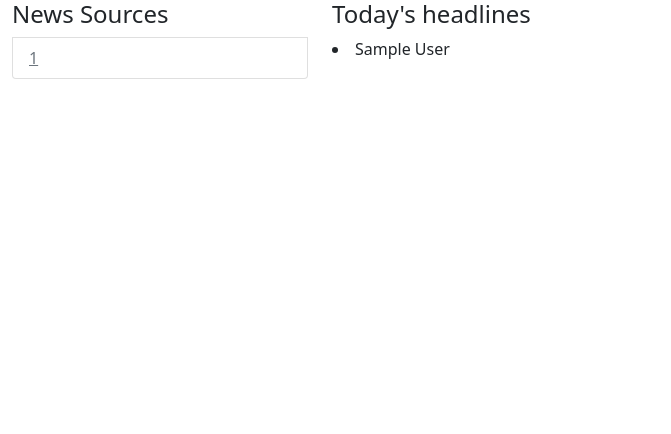
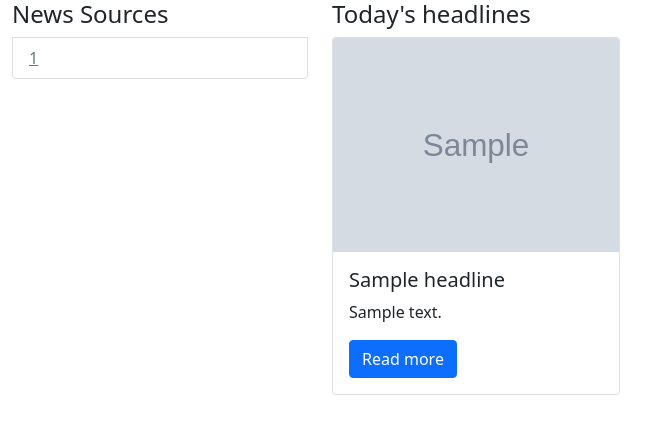
Before and after one commit to aust1inn/NEWS-API, a Python web app: template app/templates/index.html in a window 1280 px wide. Shown: the top 434 px of the page, without its empty margins (0-671 px from the left). Run offline with Jinja, Linux system fonts and the light colour scheme; the template is opened without the code that fills it: most values are stand-ins (such as "Sample title", 1, 10 or a date in 2020); grey boxes marked "Sample" are stand-in pictures.

Commit message:
designs the cards for the headlines

```diff
--- a/app/templates/index.html
+++ b/app/templates/index.html
@@ -21,7 +21,14 @@
             <div class="col-md-9">
                 <h4>Today's headlines</h4>
                 {% for headline in headlines %}
-                    <li>{{headline.author}}</li>
+                    <div class="card" style="width: 18rem;">
+                        <img src="{{headline.image}}" class="card-img-top" alt="...">
+                        <div class="card-body">
+                          <h5 class="card-title">{{headline.title}}</h5>
+                          <p class="card-text">{{headline.description}}</p>
+                          <a href="{{headline.url}}" target="blank" class="btn btn-primary">Read more</a>
+                        </div>
+                      </div>
                 {% endfor %}
 
 
```
